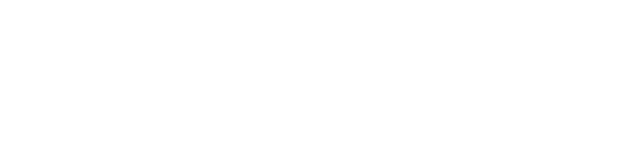
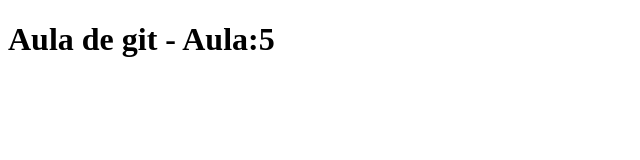
Before and after one commit to NateBLima/aula-5-git, a plain HTML site: page Index.html in a window 1280 px wide. Shown: the whole page, without its empty margins (0-640 px from the left). Drawn offline with Linux system fonts and the light colour scheme.

Commit message:
alteração func2

```diff
--- a/Index.html
+++ b/Index.html
@@ -5,7 +5,7 @@
     <meta name="viewport" content="width=device-width, initial-scale=1.0">
     <title>Aula de Git</title>
 </head>
-<body>
+<body> <h1>Aula de git - Aula:5</h1>
 
 </body>
 </html>
```
